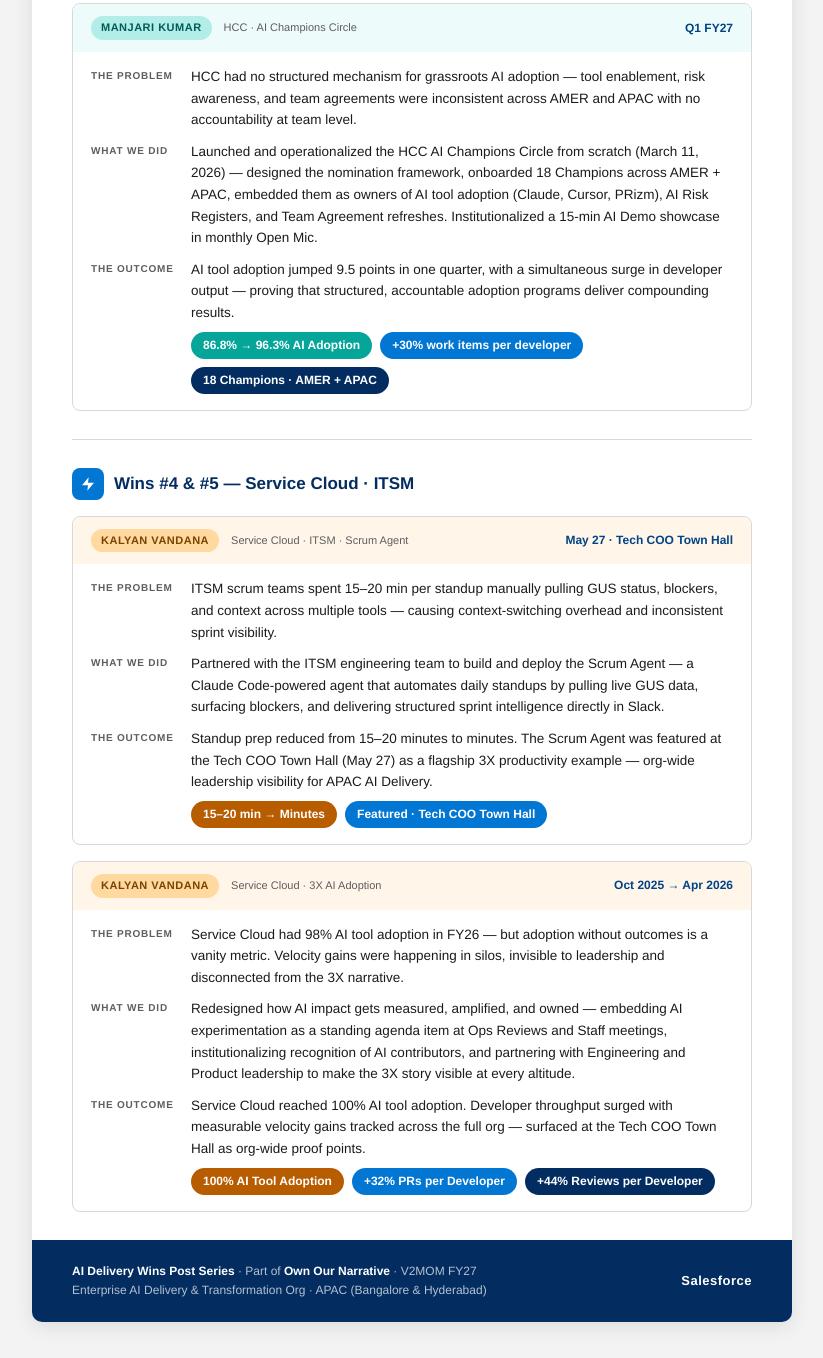
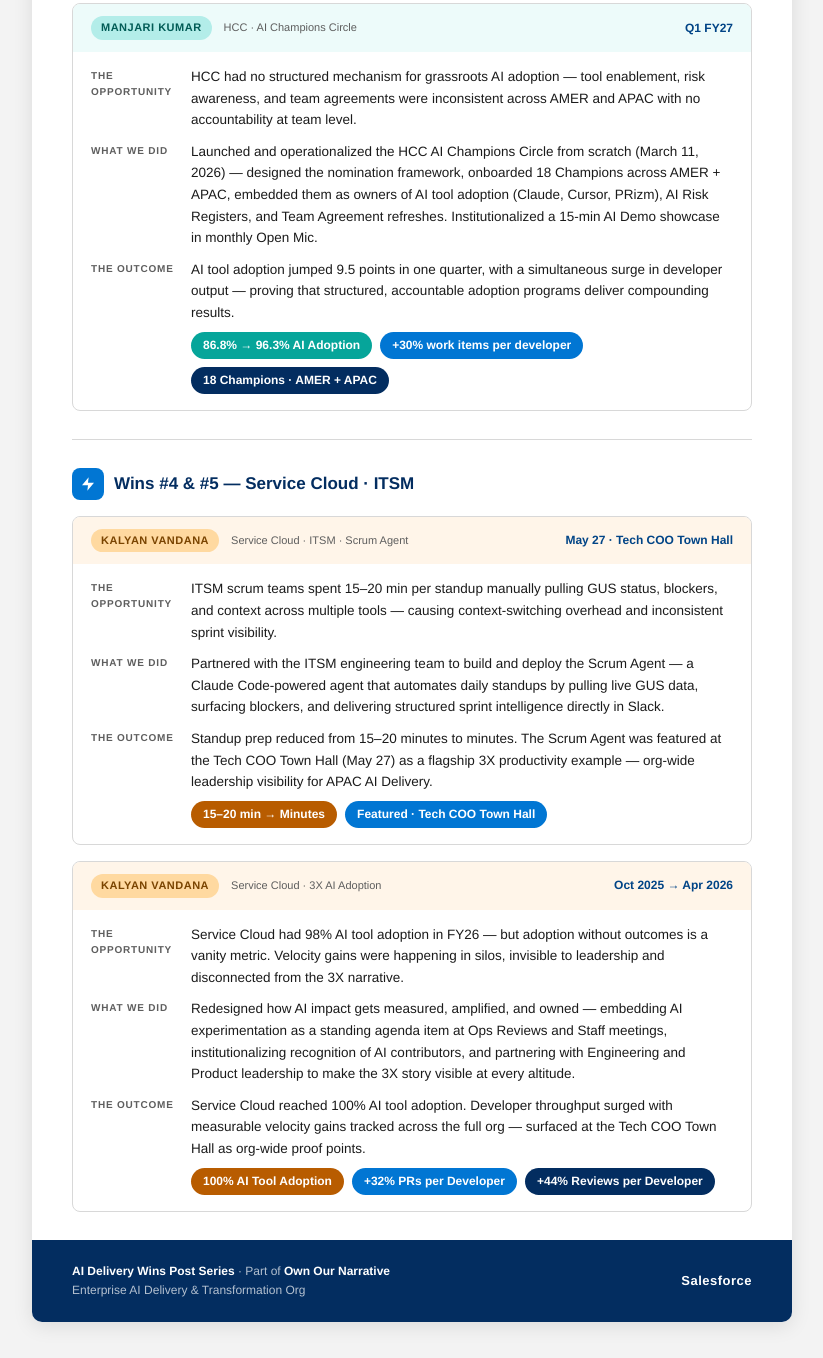
Before and after one commit to dsanyal-bot/ai-delivery-wins, a plain HTML site: page index.html in a window 1280 px wide. Shown: the part 1325-2683 px from the top of the page, without its empty margins (228-1051 px from the left). Drawn offline with Linux system fonts and the light colour scheme.

Commit message:
Update: rename 'The Problem' to 'The Opportunity', clean up footer

```diff
--- a/index.html
+++ b/index.html
@@ -348,7 +348,7 @@
       <div class="card-body">
         <div class="rows">
           <div class="card-row">
-            <span class="row-label">The Problem</span>
+            <span class="row-label">The Opportunity</span>
             <span class="row-text">Engineering Managers in T&amp;P had no data-driven view to identify delivery bottlenecks — relying on gut feel, not real flow data from GUS and Git.</span>
           </div>
           <div class="card-row">
@@ -392,7 +392,7 @@
       <div class="card-body">
         <div class="rows">
           <div class="card-row">
-            <span class="row-label">The Problem</span>
+            <span class="row-label">The Opportunity</span>
             <span class="row-text">HCC teams had inconsistent GUS hygiene and sprint expectations — no structured release planning approach meant AI productivity couldn't be measured or enabled at scale.</span>
           </div>
           <div class="card-row">
@@ -423,7 +423,7 @@
       <div class="card-body">
         <div class="rows">
           <div class="card-row">
-            <span class="row-label">The Problem</span>
+            <span class="row-label">The Opportunity</span>
             <span class="row-text">HCC had no structured mechanism for grassroots AI adoption — tool enablement, risk awareness, and team agreements were inconsistent across AMER and APAC with no accountability at team level.</span>
           </div>
           <div class="card-row">
@@ -468,7 +468,7 @@
       <div class="card-body">
         <div class="rows">
           <div class="card-row">
-            <span class="row-label">The Problem</span>
+            <span class="row-label">The Opportunity</span>
             <span class="row-text">ITSM scrum teams spent 15–20 min per standup manually pulling GUS status, blockers, and context across multiple tools — causing context-switching overhead and inconsistent sprint visibility.</span>
           </div>
           <div class="card-row">
@@ -499,7 +499,7 @@
       <div class="card-body">
         <div class="rows">
           <div class="card-row">
-            <span class="row-label">The Problem</span>
+            <span class="row-label">The Opportunity</span>
             <span class="row-text">Service Cloud had 98% AI tool adoption in FY26 — but adoption without outcomes is a vanity metric. Velocity gains were happening in silos, invisible to leadership and disconnected from the 3X narrative.</span>
           </div>
           <div class="card-row">
@@ -526,8 +526,8 @@
   <!-- FOOTER -->
   <div class="footer">
     <div>
-      <strong>AI Delivery Wins Post Series</strong> · Part of <strong>Own Our Narrative</strong> · V2MOM FY27<br>
-      Enterprise AI Delivery &amp; Transformation Org · APAC (Bangalore &amp; Hyderabad)
+      <strong>AI Delivery Wins Post Series</strong> · Part of <strong>Own Our Narrative</strong><br>
+      Enterprise AI Delivery &amp; Transformation Org
     </div>
     <div class="sf-logo">Salesforce</div>
   </div>
```
